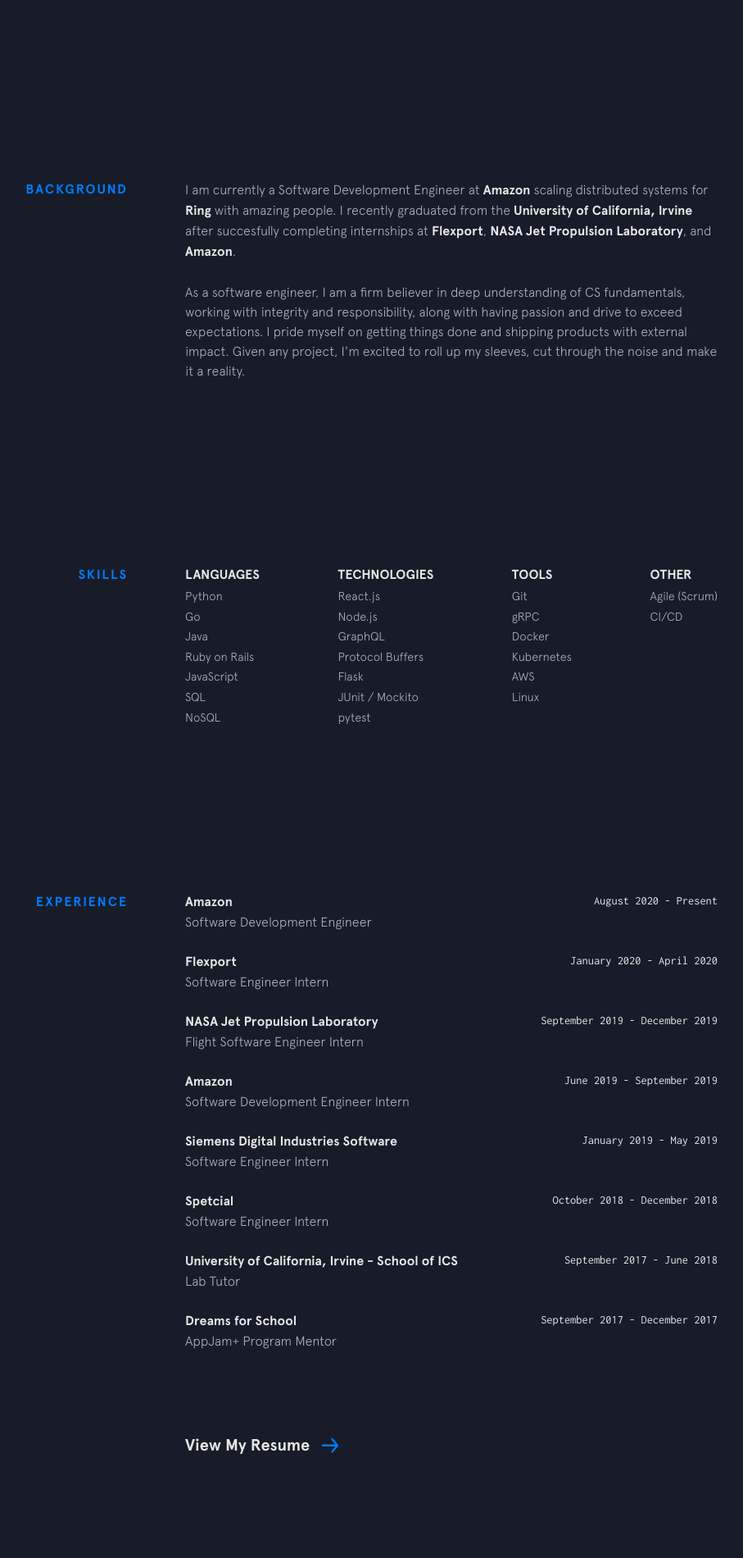
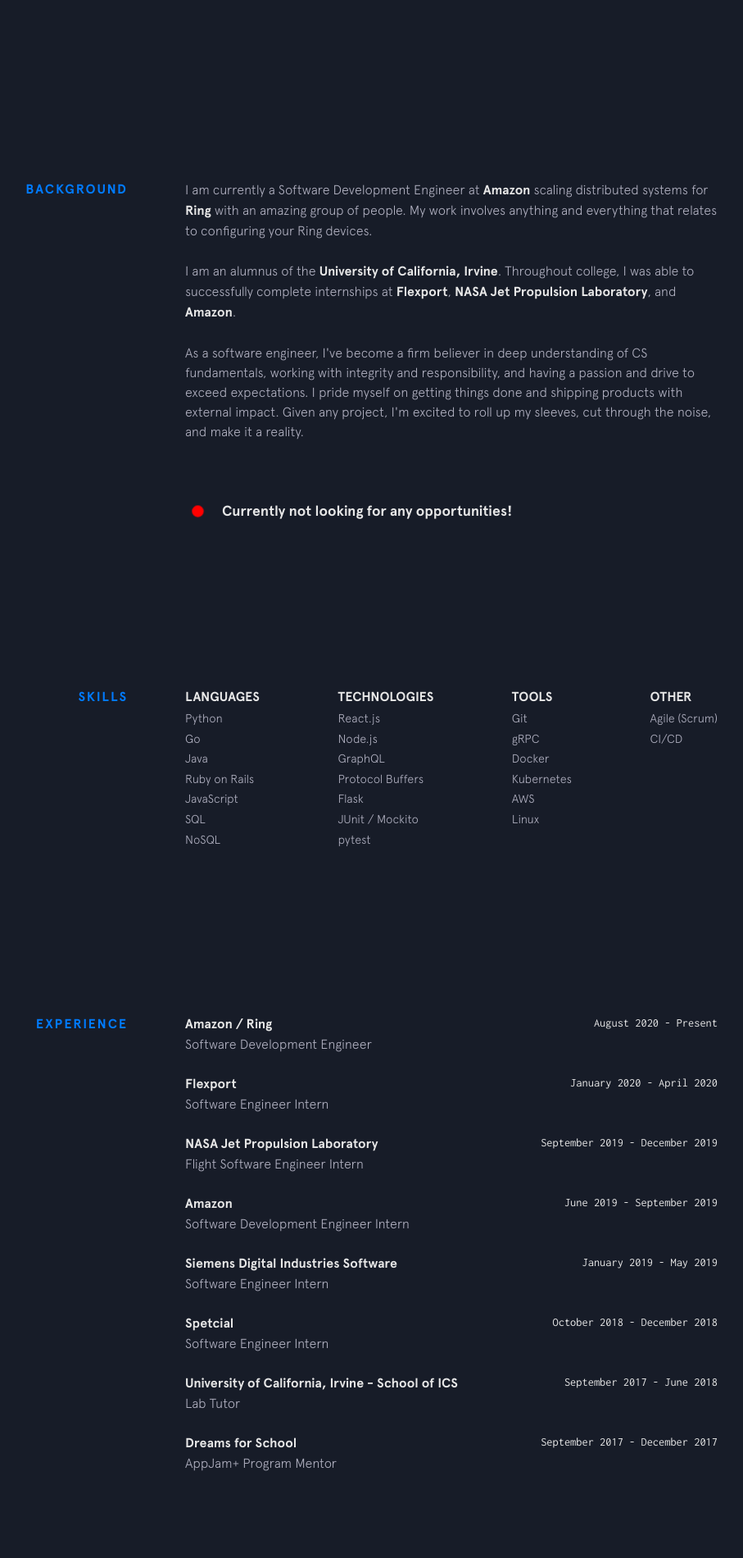
Before and after one commit to dannyhp1/portfolio-site, a Jekyll site: the page built from index.html, in a window 1280 px wide. Shown: the part 781-2681 px from the top of the page at 82% size, without its empty margins (224-1131 px from the left). Built offline with Jekyll 4.4.1, drawn with Linux system fonts in a browser that asks for light colours; nearby versions of some CDN libraries.

Commit message:
Updated experience and employment status.

```diff
--- a/_data/experience.yml
+++ b/_data/experience.yml
@@ -1,5 +1,5 @@
-- company: Amazon
-  url: https://amazon.com
+- company: Amazon / Ring
+  url: https://ring.com
   time: August 2020 - Present
   position: Software Development Engineer
 
--- a/_includes/background.html
+++ b/_includes/background.html
@@ -4,19 +4,24 @@
     <p>
       I am currently a Software Development Engineer at
       <a class="underline-link" href="https://www.amazon.com" target="_blank">Amazon</a> scaling distributed systems for
-      <a class="underline-link" href="https://www.ring.com" target="_blank">Ring</a> with amazing people. I recently graduated from the
-      <a class="underline-link" href="https://www.ics.uci.edu/" target="_blank">University of California, Irvine</a> after succesfully completing internships at
+      <a class="underline-link" href="https://www.ring.com" target="_blank">Ring</a> with an amazing group of people. My work involves anything and everything that relates to configuring your Ring devices.
+    </p>
+
+    <p>
+      I am an alumnus of the <a class="underline-link" href="https://www.ics.uci.edu/" target="_blank">University of California, Irvine</a>.
+      Throughout college, I was able to successfully complete internships at
       <a class="underline-link" href="https://flexport.com" target="_blank">Flexport</a>,
-      <a class="underline-link" href="https://www.jpl.nasa.gov/" target="_blank">NASA Jet Propulsion Laboratory</a>, and
+      <a class="underline-link" href="https://www.jpl.nasa.gov/" target="_blank">NASA Jet Propulsion</a>
+      <a class="underline-link" href="https://www.jpl.nasa.gov/" target="_blank">Laboratory</a>, and
       <a class="underline-link" href="https://www.amazon.com" target="_blank">Amazon</a>.
     </p>
 
     <p>
-      As a software engineer, I am a firm believer in deep understanding of CS fundamentals, working with integrity and responsibility,
-      along with having passion and drive to exceed expectations. I pride myself on getting things done and shipping products with external
-      impact. Given any project, I'm excited to roll up my sleeves, cut through the noise and make it a reality.
+      As a software engineer, I've become a firm believer in deep understanding of CS fundamentals, working with integrity and responsibility, and
+      having a passion and drive to exceed expectations. I pride myself on getting things done and shipping products with external impact. Given any
+      project, I'm excited to roll up my sleeves, cut through the noise, and make it a reality.
     </p>
 
-    <!-- {% include employment-status.html %} -->
+    {% include employment-status.html %}
   </div>
 </section>
--- a/_includes/employment-status.html
+++ b/_includes/employment-status.html
@@ -1,7 +1,7 @@
 <a class="status" href="{{site.resume}}" target="_blank">
   <div class="status__light">
-    <div class="status__light__ring"></div>
-    <div class="status__light__led"></div>
+    <div class="status__light__ring__red"></div>
+    <div class="status__light__led__red"></div>
   </div>
-  <div class="status__message">Currently seeking full-time opportunities!</div>
+  <div class="status__message">Currently not looking for any opportunities!</div>
 </a>
```
Also changed, not shown: _scss/partials/_employment-status.scss (+40 -2 lines), css/main.css, 2 other files.
